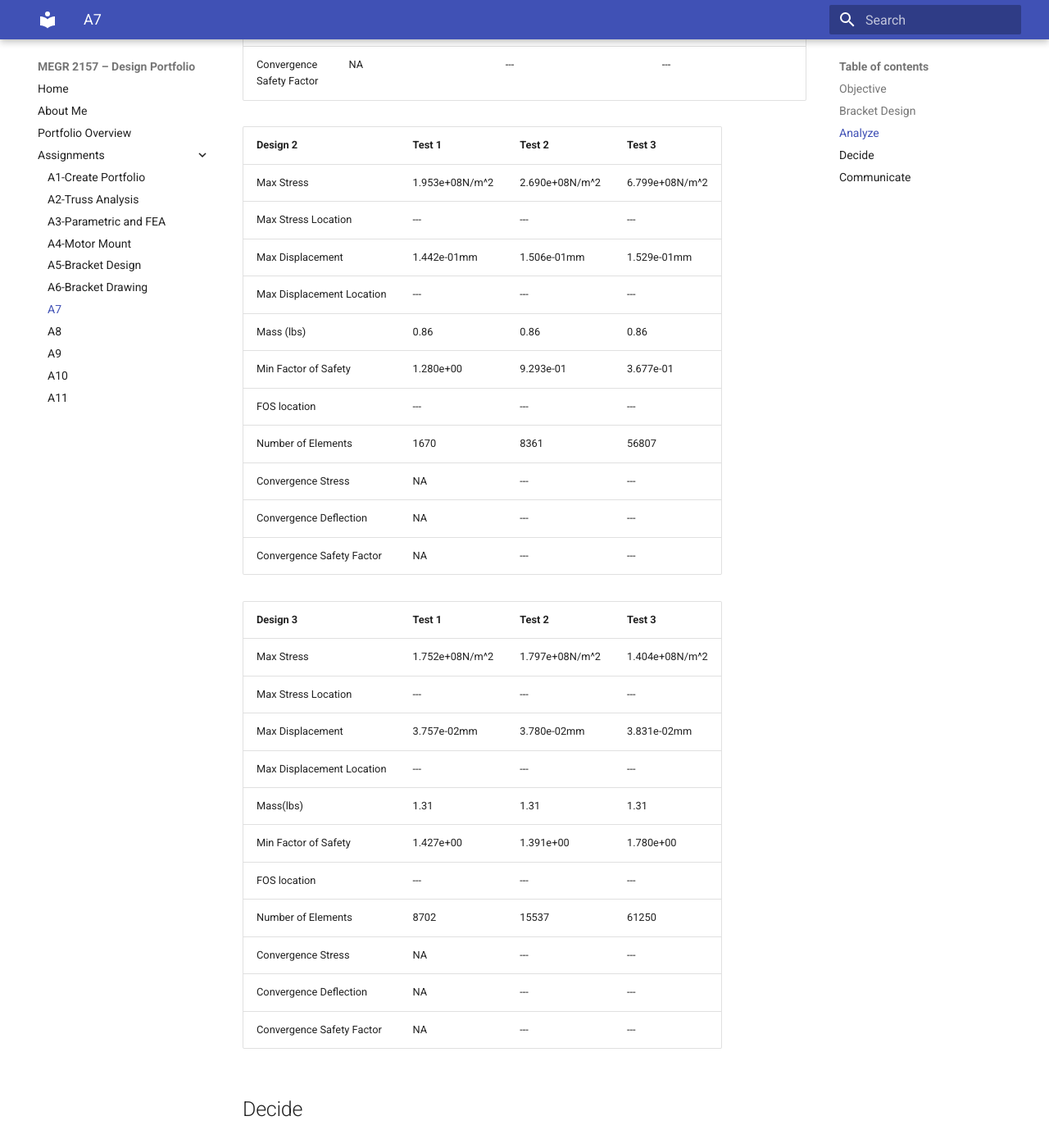
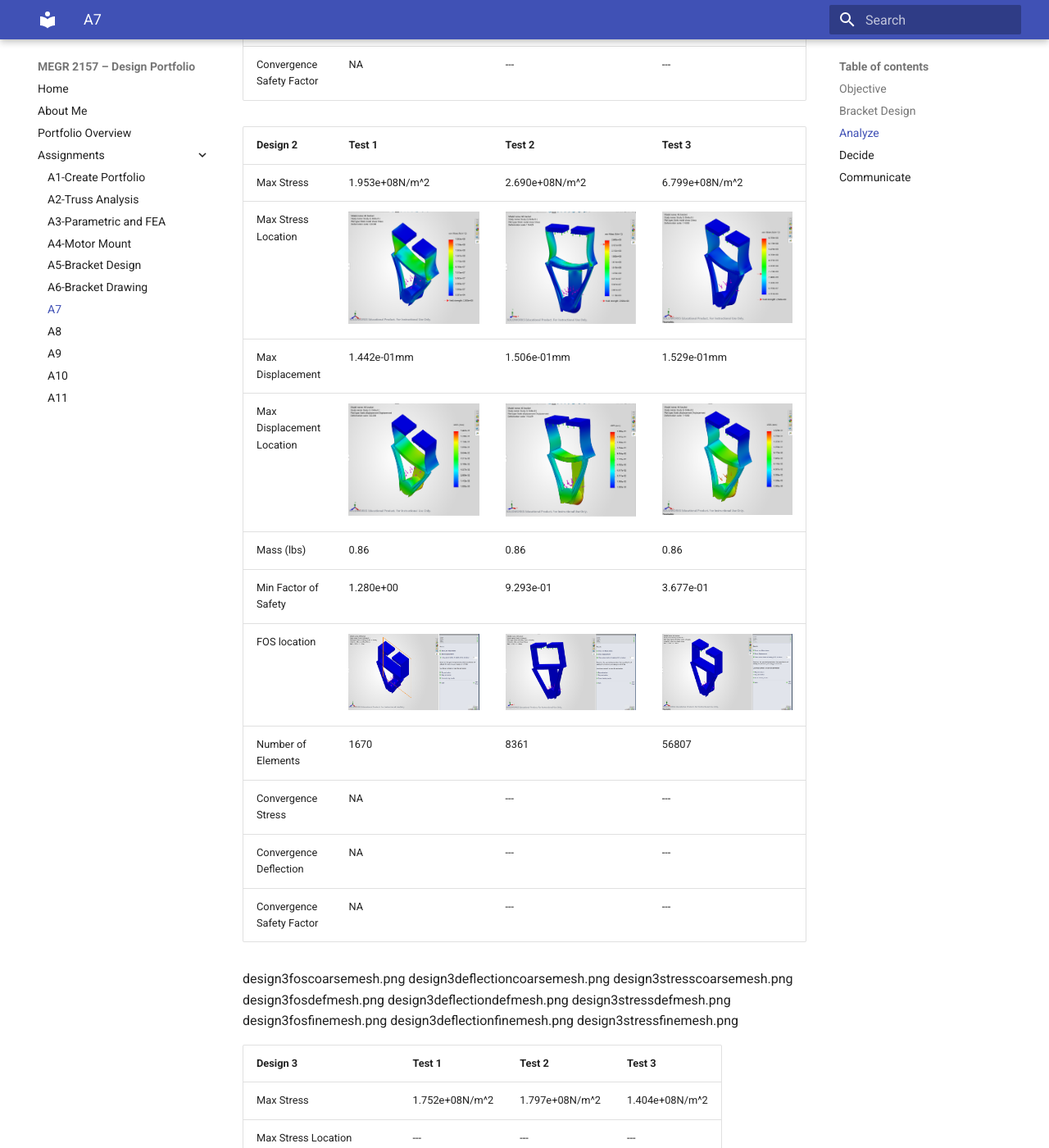
Before and after one commit to Jeffrey-Mendoza/megr2157-portfolio, an MkDocs documentation site: the page built from docs/assignments/A07/index.md, in a window 1280 px wide and 1400 px high, scrolled down 3524 px. Shown: the whole window at 82% size. Built offline with MkDocs 1.6.1 and Material for MkDocs 9.7.7, drawn with Linux system fonts in a browser that asks for light colours.

Commit message:
Update index.md with Design 2 and Design 3 images
Added images for stress, deflection, and factor of safety locations for Design 2 and Design 3.

```diff
--- a/docs/assignments/A07/index.md
+++ b/docs/assignments/A07/index.md
@@ -45,19 +45,34 @@ Task is simply to create a high stiff, high strength, and lightweight component.
 |Convergence Deflection| NA | --- | --- |
 |Convergence Safety Factor| NA | --- | --- |
 
+
+
+
+
+
 | Design 2| Test 1 | Test 2 | Test 3|
 |  :--- | :--- | :--- | :---|
 | Max Stress    | 1.953e+08N/m^2 | 2.690e+08N/m^2 | 6.799e+08N/m^2|
-| Max Stress Location | --- | ---| ---|
+| Max Stress Location | ![My Image](design2stresscoarsemesh.png) | ![My Image](design2stressdefmesh.png) | ![My Image](design2stressfinemesh.png) |
 | Max Displacement | 1.442e-01mm | 1.506e-01mm| 1.529e-01mm |
-| Max Displacement Location| --- | --- | --- |
+| Max Displacement Location| ![My Image](design2deflectioncoarsemesh.png) |  ![My Image](design2deflectiondefmesh.png) |  ![My Image](design2deflectionfinemesh.png) |
 | Mass (lbs) | 0.86  | 0.86 | 0.86 |
 |Min Factor of Safety| 1.280e+00 | 9.293e-01 | 3.677e-01 |
-|FOS location| --- | --- | ---|
+|FOS location| ![My Image](design2foscoarsemesh.png) | ![My Image](design2fosdefmesh.png) | ![My Image](design2fosfinemesh.png) |
 | Number of Elements| 1670 | 8361 | 56807 |
 |Convergence Stress| NA | --- | --- |
 |Convergence Deflection| NA | --- | --- |
 |Convergence Safety Factor| NA | --- | --- |
+
+design3foscoarsemesh.png
+design3deflectioncoarsemesh.png
+design3stresscoarsemesh.png
+design3fosdefmesh.png
+design3deflectiondefmesh.png
+design3stressdefmesh.png
+design3fosfinemesh.png
+design3deflectionfinemesh.png
+design3stressfinemesh.png
 
 | Design 3| Test 1 | Test 2 | Test 3|
 |  :--- | :--- | :--- | :---|
```
